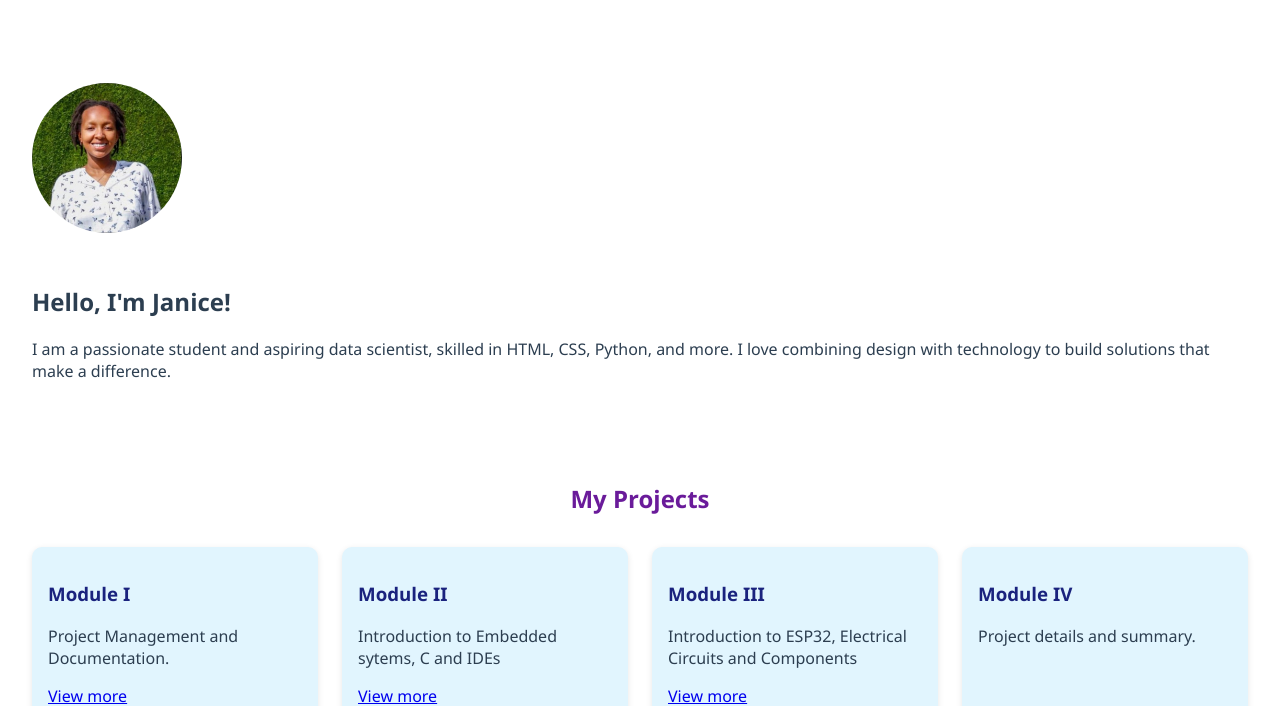
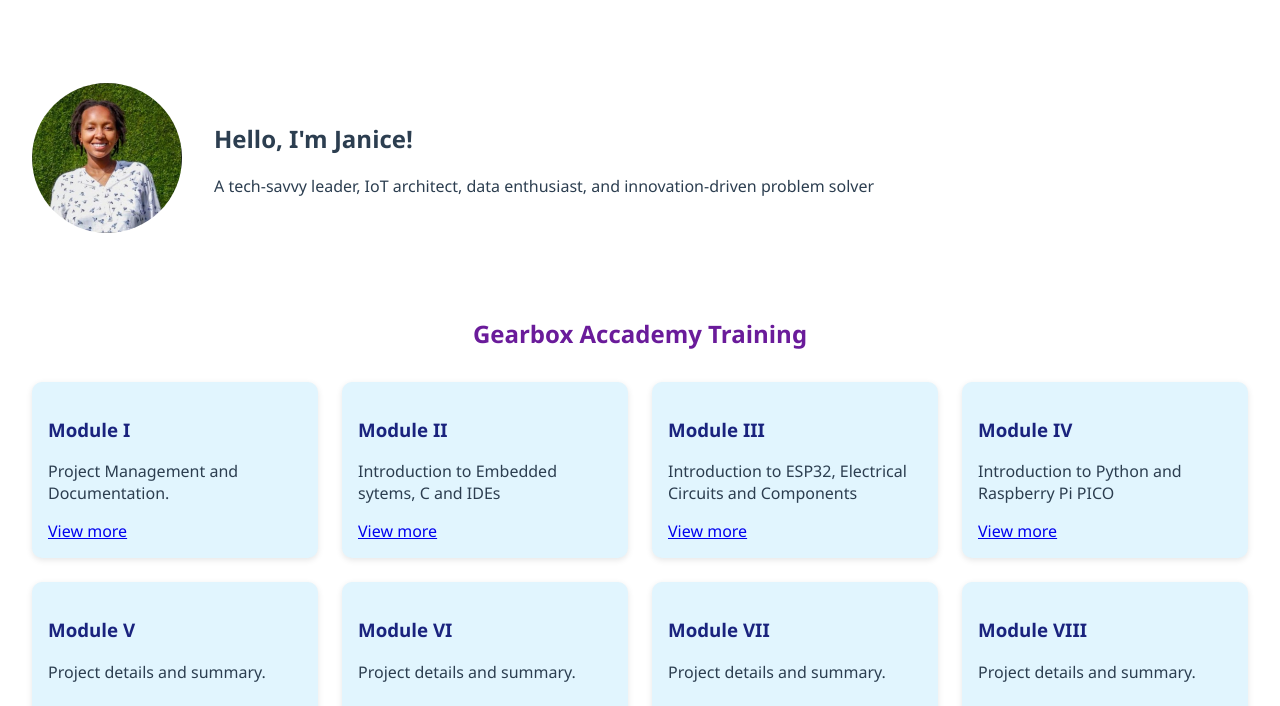
Before and after one commit to JKariithi/JaniceK-Portfolio, a plain HTML site: page index.html in a window 1280 px wide. Shown: the part 99-805 px from the top of the page. Drawn offline with Linux system fonts and the light colour scheme.

Commit message:
edited about section.

```diff
--- a/index.html
+++ b/index.html
@@ -17,13 +17,13 @@
         <img src="Janice-pic.jpeg" alt="Janice's photo placeholder" />
         <div>
             <h2>Hello, I'm Janice!</h2>
-            <p>I am a passionate student and aspiring data scientist, skilled in HTML, CSS, Python, and more. I love
-                combining design with technology to build solutions that make a difference.</p>
+            <p>A tech-savvy leader, IoT architect, data enthusiast, and
+                innovation-driven problem solver</p>
         </div>
     </section>
 
     <section class="projects">
-        <h2>My Projects</h2>
+        <h2>Gearbox Accademy Training</h2>
         <div class="modules">
             <div class="card">
                 <h3>Module I</h3>
@@ -42,7 +42,9 @@
             </div>
             <div class="card">
                 <h3>Module IV</h3>
-                <p>Project details and summary.</p>
+                <p>Introduction to Python and Raspberry Pi PICO</p>
+                <a href="module_4/module_4.html">View more</a>
+
             </div>
             <div class="card">
                 <h3>Module V</h3>
```
